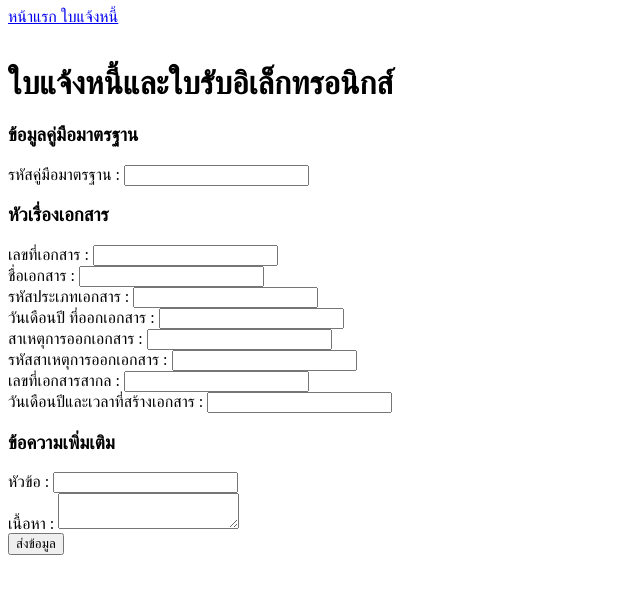
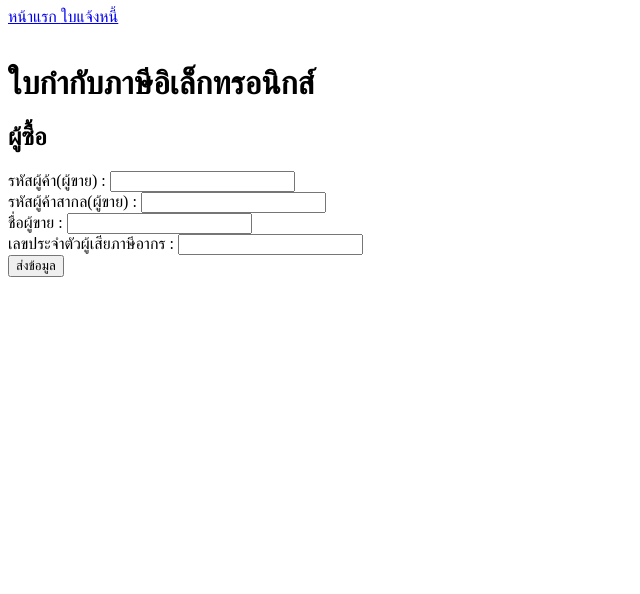
Before and after one commit to it-kmitl-2018/group8, a Vue app: page /#/invoiceForm in a window 1280 px wide. Shown: the top 594 px of the page, without its empty margins (0-640 px from the left). Built offline with nearby package versions, Linux system fonts and the light colour scheme.

Commit message:
Edit variables due to change of requirement
Edit variables due to change of requirement
Note : We also delete GuidelinespecifiedID since it will never been used angain.

```diff
--- a/src/components/GuidelineSpecifiedID.vue
+++ /dev/null
@@ -1,18 +0,0 @@
-<template>
-  <!--Guideline Specified CI Document Context Parameter -->
-  <div class="guidelineSpecifiedID">
-    <h3>ข้อมูลคู่มือมาตรฐาน</h3>
-    รหัสคู่มือมาตรฐาน : <input v-model="guidelineSpecifiedID"/><br>
-  </div>
-</template>
-<script>
-  export default {
-    props: ['guidelineSpecifiedID'],
-    data () {
-      return {
-      };
-    },
-    methods: {
-    }
-  }
-</script>
--- a/src/components/invoiceForm.vue
+++ b/src/components/invoiceForm.vue
@@ -2,70 +2,44 @@
    <div class="invoiceForm">
      <div v-if="buttonIsSubmitted===false">
        <br>
-       <h1>ใบแจ้งหนี้และใบรับอิเล็กทรอนิกส์</h1>
-       <guideline-specified :guidelineSpecifiedID="guidelineSpecifiedID"></guideline-specified>
-       <!--CIIH Exchanged Document-->
-       <h3>หัวเรื่องเอกสาร</h3>
-       เลขที่เอกสาร : <input v-model="exchangedDocument.id"/><br>
-       ชื่อเอกสาร : <input v-model="exchangedDocument.name"/><br>
-       รหัสประเภทเอกสาร : <input v-model="exchangedDocument.typeCode"/><br>
-       วันเดือนปี ที่ออกเอกสาร  : <input v-model="exchangedDocument.issueDateTime"/><br>
-       สาเหตุการออกเอกสาร : <input v-model="exchangedDocument.purpose"/><br>
-       รหัสสาเหตุการออกเอกสาร : <input v-model="exchangedDocument.purposeCode"/><br>
-       เลขที่เอกสารสากล : <input v-model="exchangedDocument.globalID"/><br>
-       วันเดือนปีและเวลาที่สร้างเอกสาร : <input v-model="exchangedDocument.creationDateTime"/><br>
-       <!--Included Note-->
-       <h3>ข้อความเพิ่มเติม</h3>
-       หัวข้อ : <input v-model="includeNote.subject"/><br>
-       เนื้อหา : <textarea v-model="includeNote.content"/><br>
+       <h1>ใบกำกับภาษีอิเล็กทรอนิกส์</h1>
+       <!--Seller-->
+       <h2>ผู้ซื้อ</h2>
+       <!--Seller Trade Party-->
+       รหัสผู้ค้า(ผู้ขาย) : <input v-model="seller.id"/><br>
+       รหัสผู้ค้าสากล(ผู้ขาย) : <input v-model="seller.globalID"/><br>
+       ชื่อผู้ขาย : <input v-model="seller.name"/><br>
+       <!--Specified Tax Registration-->
+       เลขประจำตัวผู้เสียภาษีอากร : <input v-model="seller.taxID"/><br>
        <button @click="buttonIsSubmitted=true"> ส่งข้อมูล </button>
      </div>
      <div v-else>
         <h1> โปรดตรวจสอบข้อมูลดังกล่าวว่าถูกต้องหรือไม่ </h1>
         <!--Guideline Specified CI Document Context Parameter -->
-        <h3>ข้อมูลคู่มือมาตรฐาน</h3>
-        รหัสคู่มือมาตรฐาน : <span>{{ guidelineSpecifiedID }}</span><br>
-        <!--CIIH Exchanged Document-->
-        <h3>หัวเรื่องเอกสาร</h3>
-        เลขที่เอกสาร : <span>{{ exchangedDocument.id }}</span><br>
-        ชื่อเอกสาร : <span>{{ exchangedDocument.name }}</span><br>
-        รหัสประเภทเอกสาร : <span>{{ exchangedDocument.typeCode }}</span><br>
-        วันเดือนปี ที่ออกเอกสาร  : <span>{{ exchangedDocument.issueDateTime }}</span><br>
-        สาเหตุการออกเอกสาร : <span>{{ exchangedDocument.purpose }}</span><br>
-        รหัสสาเหตุการออกเอกสาร : <span>{{ exchangedDocument.purposeCode }}</span><br>
-        เลขที่เอกสารสากล : <span>{{ exchangedDocument.globalID }}</span><br>
-        วันเดือนปีและเวลาที่สร้างเอกสาร : <span>{{ exchangedDocument.creationDateTime }}</span><br>
-        <!--Included Note-->
-        <h3>ข้อความเพิ่มเติม</h3>
-        หัวข้อ : <span>{{ includeNote.subject }}</span><br>
-        เนื้อหา : <span>{{ includeNote.content }}</span><br>
+        <h1>ใบกำกับภาษีอิเล็กทรอนิกส์</h1>
+        <h2>ผู้ซื้อ</h2>
+        รหัสคู่มือมาตรฐาน : <span>{{ seller.id }}</span><br>
+        <!--Seller Trade Party-->
+        รหัสผู้ค้า(ผู้ขาย) : <span>{{ seller.id }}</span><br>
+        รหัสผู้ค้าสากล(ผู้ขาย) : <span>{{ seller.globalID }}</span><br>
+        ชื่อผู้ขาย : <span>{{ seller.name }}</span><br>
+        <!--Specified Tax Registration-->
+        เลขประจำตัวผู้เสียภาษีอากร : <span>{{ seller.taxID }}</span><br>
+
      </div>
    </div>
 </template>
 <script>
-  import GuidelineSpecified from '@/components/GuidelineSpecifiedID.vue'
 
   export default {
-    components: {
-      GuidelineSpecified
-    },
     data () {
       return {
         buttonIsSubmitted: false,
-        guidelineSpecifiedID: '',
-        exchangedDocument: {
+        seller: {
           id: '',
+          globalID: '',
           name: '',
-          typeCode: '',
-          issueDateTime: '',
-          purpose: '',
-          purposeCode: '',
-          globalID: '',
-          creationDateTime: ''
-        },
-        includeNote: {
-          subject: '',
-          content: ''
+          taxID: ''
         }
       };
     },
```
